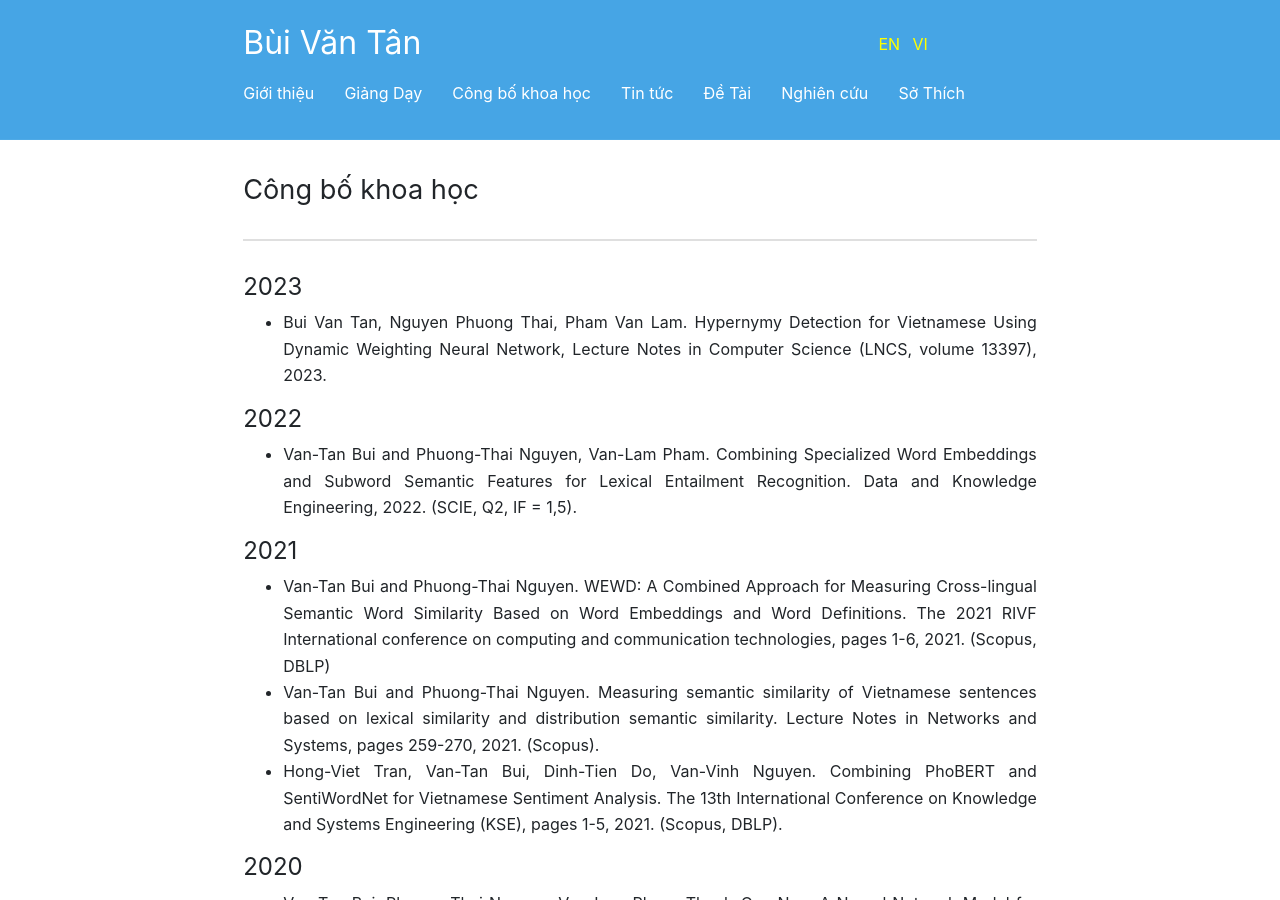
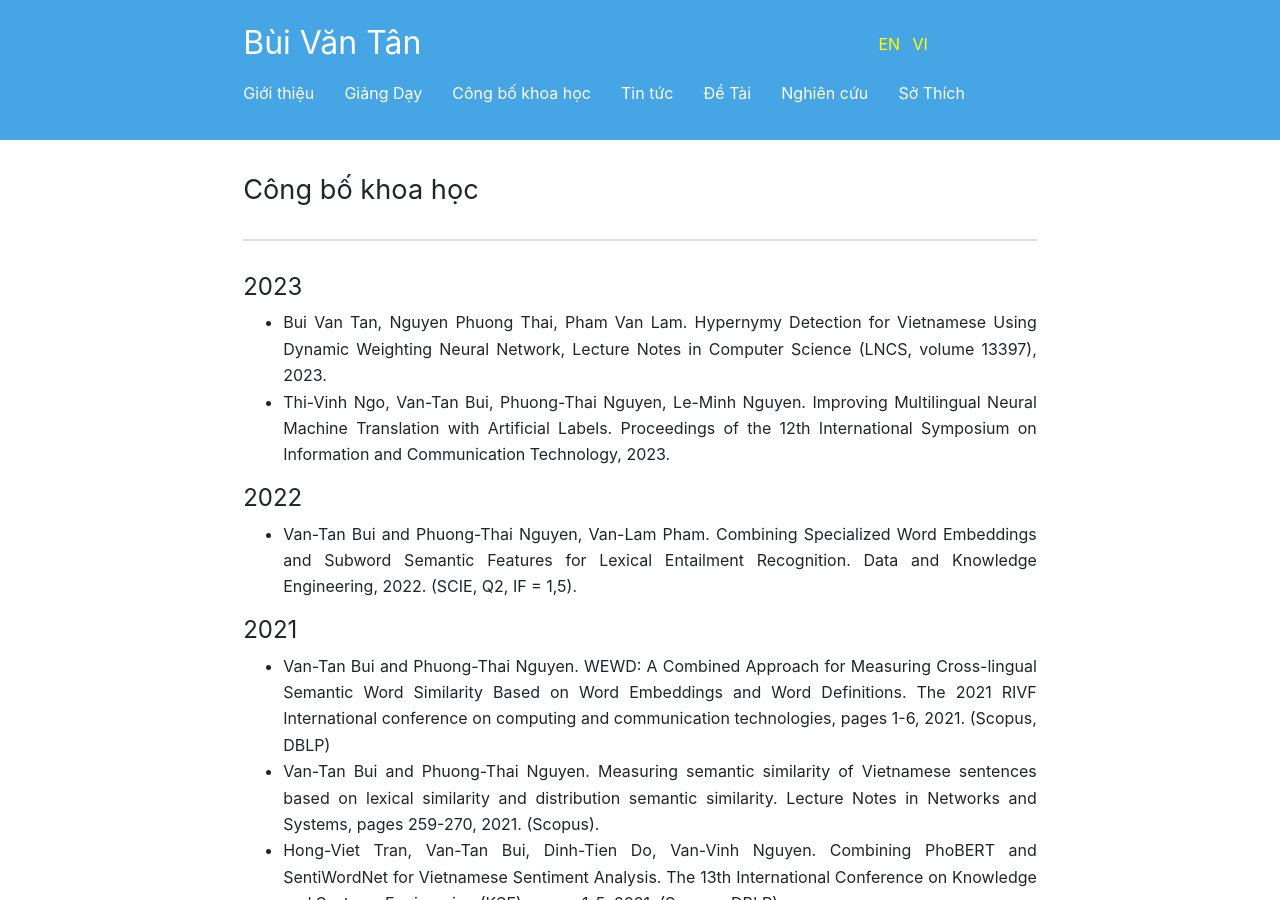
Before and after one commit to BuiTan/BuiTan.github.io, a Jekyll site: the page built from vi/CongBoKhoaHoc.md, in a window 1280 px wide and 900 px high. Built offline with Jekyll 4.4.1, drawn with Linux system fonts in a browser that asks for light colours.

Commit message:
Update CongBoKhoaHoc.md

```diff
--- a/vi/CongBoKhoaHoc.md
+++ b/vi/CongBoKhoaHoc.md
@@ -9,6 +9,7 @@ order: 2
 ---
 #### 2023
 * Bui Van Tan, Nguyen Phuong Thai, Pham Van Lam. Hypernymy Detection for Vietnamese Using Dynamic Weighting Neural Network,  Lecture Notes in Computer Science (LNCS, volume 13397), 2023.
+* Thi-Vinh Ngo, Van-Tan Bui, Phuong-Thai Nguyen, Le-Minh Nguyen. Improving Multilingual Neural Machine Translation with Artificial Labels. Proceedings of the 12th International Symposium on Information and Communication Technology, 2023.
 
 #### 2022
 * Van-Tan Bui and Phuong-Thai Nguyen, Van-Lam Pham. Combining Specialized Word Embeddings and Subword Semantic Features for Lexical Entailment Recognition. Data and Knowledge Engineering, 2022. (SCIE, Q2, IF = 1,5).
```
